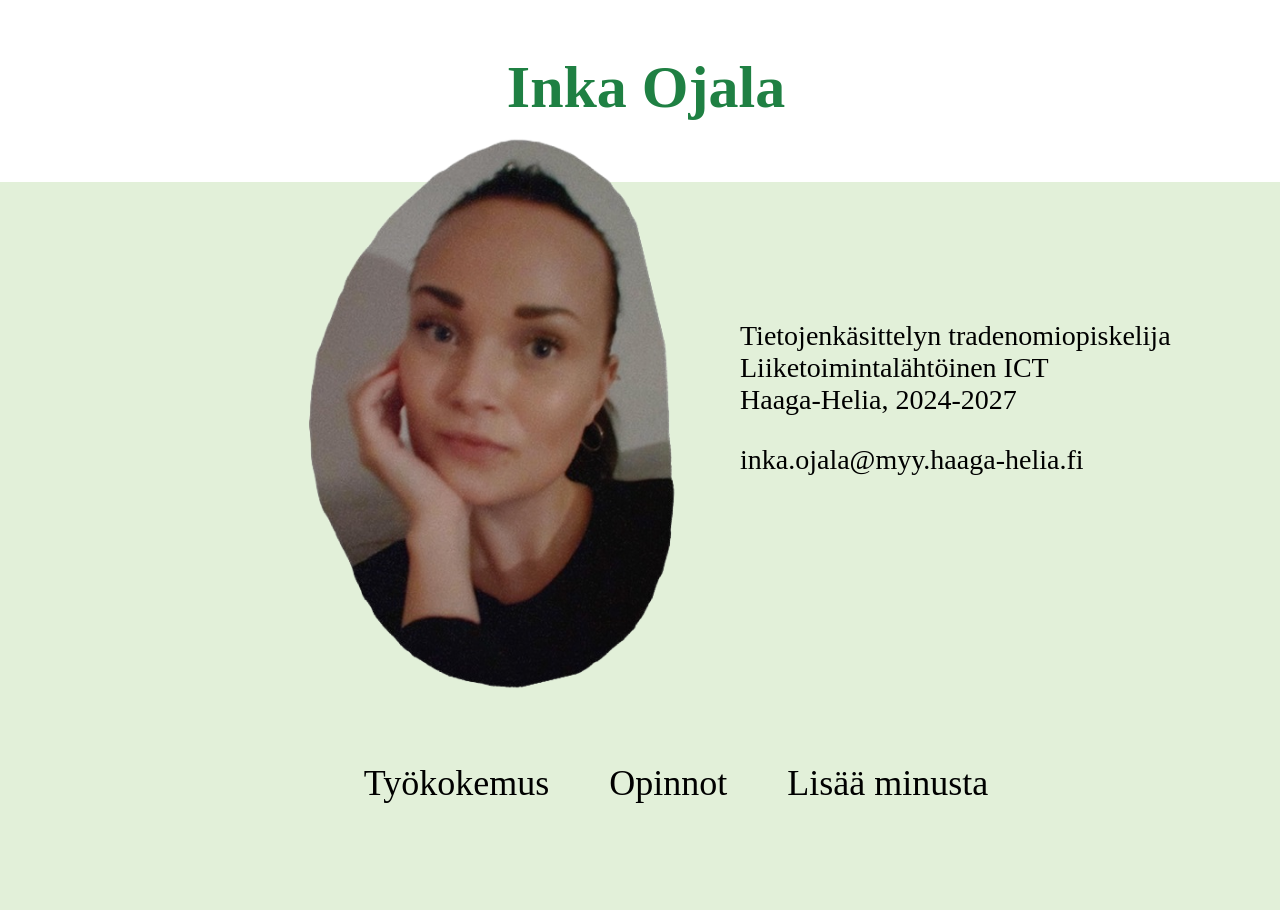
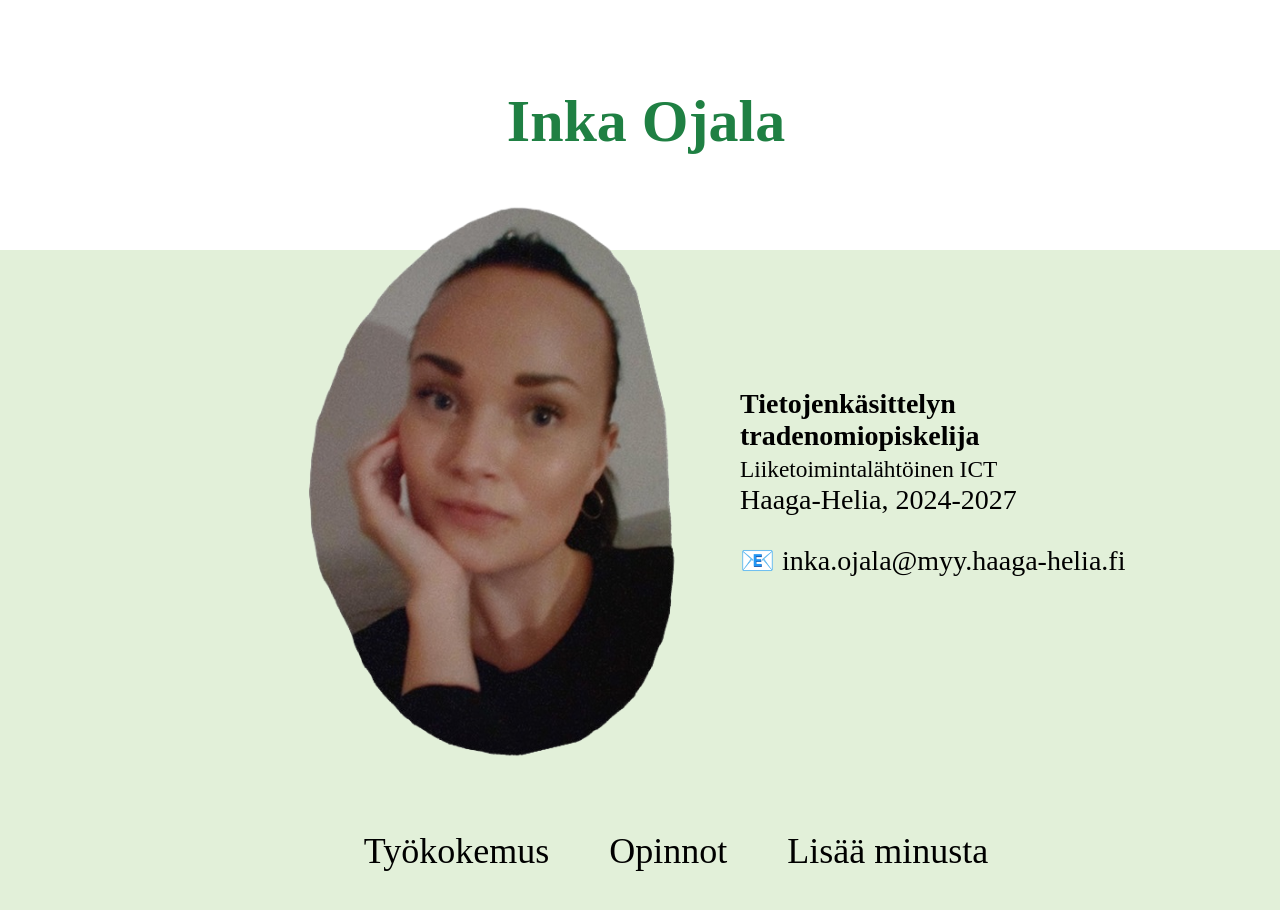
Before and after one commit to inkaojala/inkaojala.github.io, a plain HTML site: page index.html in a window 1280 px wide. Shown: the top 910 px of the page. Before the commit the page ends 872 px from the top, so only its background shows below. Drawn offline with Linux system fonts and the light colour scheme.

Commit message:
Emoji added

```diff
--- a/index.html
+++ b/index.html
@@ -6,22 +6,22 @@
         <meta lang="fi">
         <meta charset="UTF-8">
         <meta name="keywords" content="Ojala, IT student, Inspiring">
-        <meta name="description" content="Inspiring teacher, Customer solution specialist, Self-employed consult - Programming, Web solutions, Project Management">
+        <meta name="description" content="Inspiring student">
         <meta name="viewport" content="width=device-width, initial-scale=1.0">
     </head>
 
     <div class="header">
-        <h1>Inka Ojala</h1>
+        <a href="index.html"><h1>Inka Ojala</h1></a>
     </div>
 
     <body>
         <div><img src="RajattuOmakuva.png" alt="Inka Ojala Omakuva"></div>
         <div class ="article">
-        <p>Tietojenkäsittelyn tradenomiopiskelija<br>
-        Liiketoimintalähtöinen ICT<br>
+        <p><b>Tietojenkäsittelyn tradenomiopiskelija</b><br>
+        <small>Liiketoimintalähtöinen ICT</small><br>
         Haaga-Helia, 2024-2027</p>
         <hr>
-        <p>inka.ojala@myy.haaga-helia.fi</p></div>
+        <p>&#128231 inka.ojala@myy.haaga-helia.fi</p></div>
     </body>
 
     <div class="flex-container">
```
Also changed, not shown: Lisätietoja.html (+5 -3 lines), Opinnot.html (+4 -4 lines), Työkokemus.html (+1 -1 lines).
